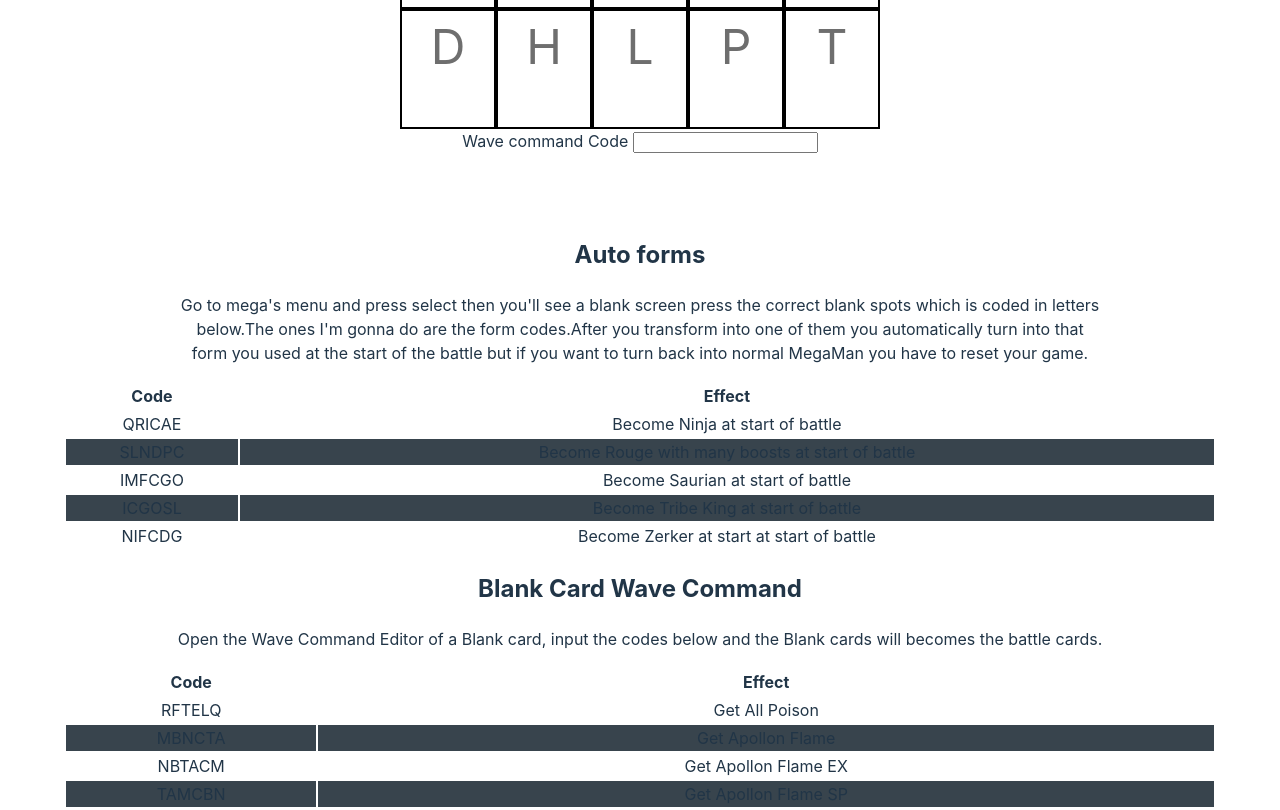
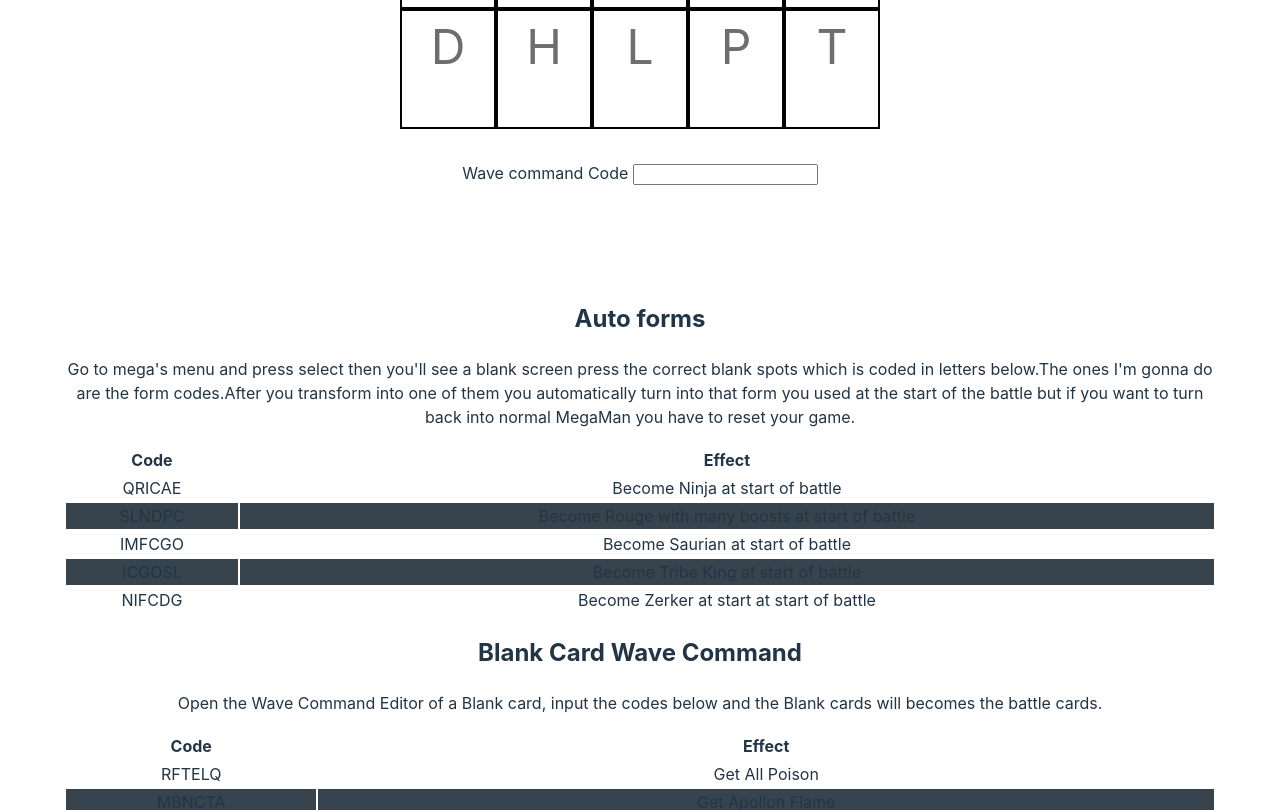
Before and after one commit to benaveld/megaman-starforce-2-wave-command-card, a React (Vite) app: page / in a window 1280 px wide. Shown: the part 540-1350 px from the top of the page. Built offline with nearby package versions, Linux system fonts and the light colour scheme.

Commit message:
Add footer

```diff
--- a/src/App.css
+++ b/src/App.css
@@ -26,10 +26,6 @@
   aspect-ratio: 1 / 1;
 }
 
-.card-sektion {
-  text-wrap: balance;
-}
-
 .scroll {
   /* TODO    */
   overflow-y: scroll;
--- a/src/App.tsx
+++ b/src/App.tsx
@@ -11,6 +11,7 @@
       <h1>Mega Man Star Force 2: Wave command viewer</h1>
       <div className="card">
         <WaveCommand value={cardCode} className="wave-command-grid" />
+        <div className="card">
           <label htmlFor="wave-command-code">Wave command Code </label>
           <input
             name="wave-command-code"
@@ -18,6 +19,7 @@
             value={cardCode}
             onChange={(event) => setCardCode(event.target.value)}
           />
+        </div>
       </div>
       <div className="card scroll">
         <div className="card-sektion">
@@ -60,6 +62,11 @@
           />
         </div>
       </div>
+      <footer>
+        <a href="https://gamefaqs.gamespot.com/ds/942813-mega-man-star-force-2-zerker-x-ninja/cheats">
+          Mega Man Star Force 2: Wave Command Card source
+        </a>
+      </footer>
     </>
   );
 }
```
Lines whose indentation alone changed are shown as unchanged.
